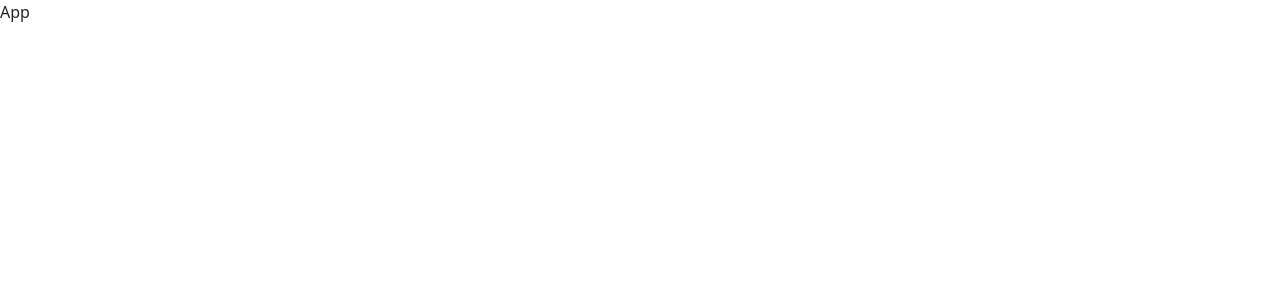
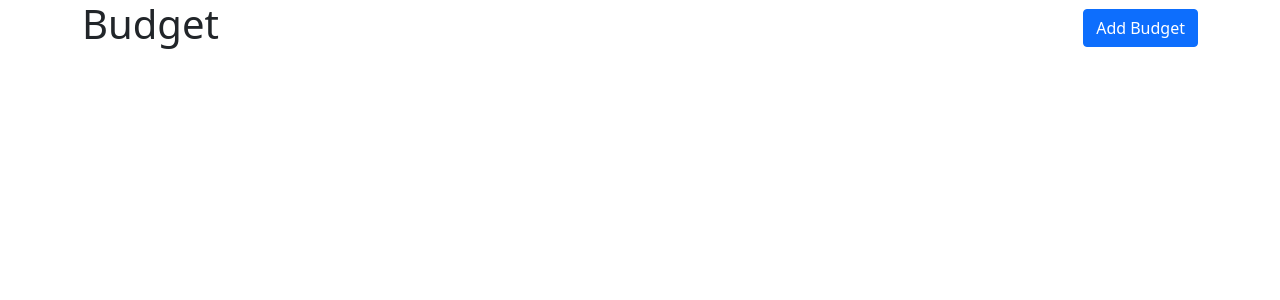
Before and after one commit to HF77554/React_budgetApp, a React (Create React App) app: page / in a window 1280 px wide. Shown: the top 300 px of the page. Built offline with nearby package versions, Linux system fonts and the light colour scheme.

Commit message:
added Stack at App.jsx with header and Button element

```diff
--- a/src/App.js
+++ b/src/App.js
@@ -1,9 +1,15 @@
+import Container from 'react-bootstrap/Container'
+import Stack from 'react-bootstrap/Stack'
+import Button from 'react-bootstrap/Button'
 
 function App() {
   return (
-    <div className="App">
-      App
-    </div>
+    <Container>
+      <Stack direction='horizontal' gap='2' className='mb-4'>
+        <h1 className='me-auto'>Budget</h1>
+        <Button variatn='primary'>Add Budget</Button>
+      </Stack>
+    </Container>
   );
 }
 
```
